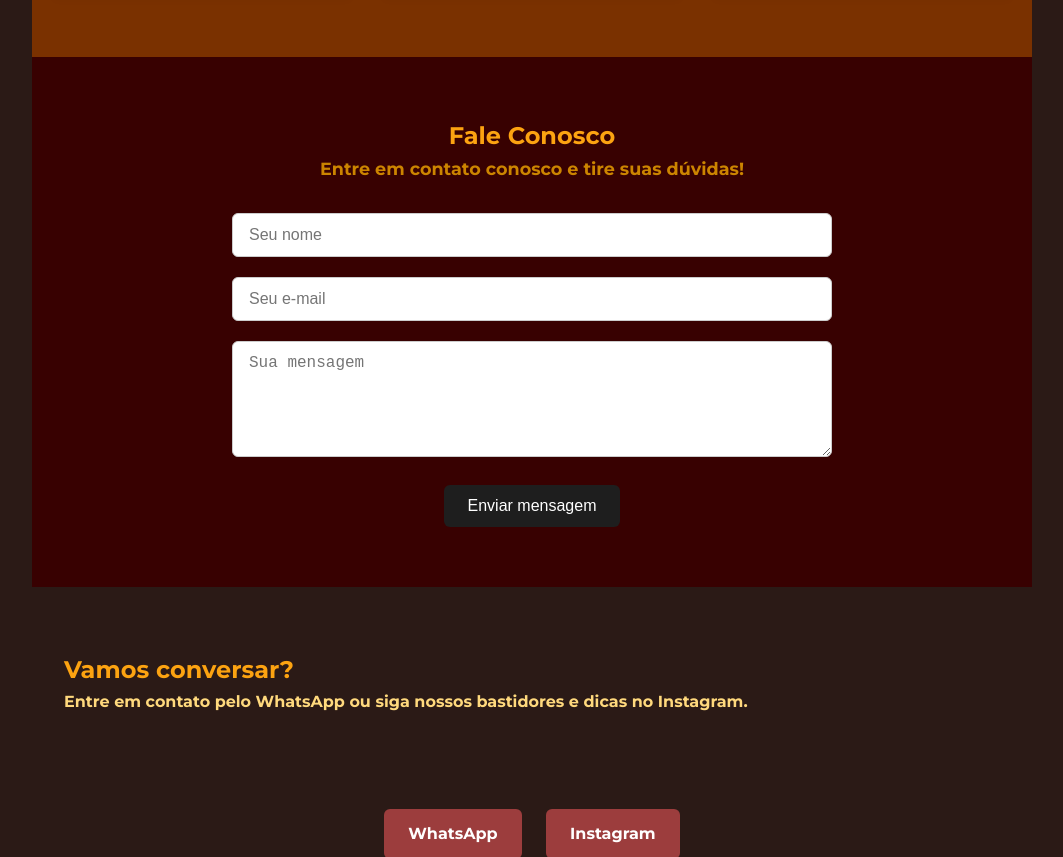
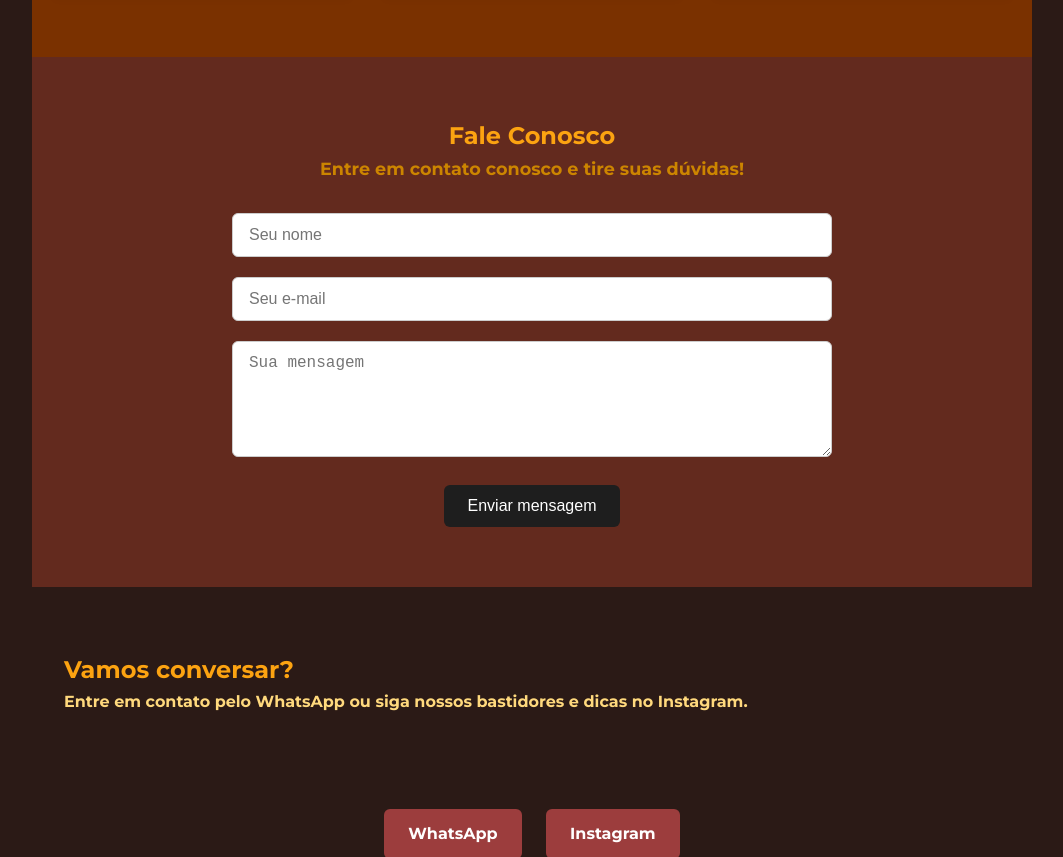
Before and after one commit to OsaeGun/Agencia-Caizem, a plain HTML site: page index.html in a window 1280 px wide. Shown: the part 1919-2776 px from the top of the page, without its empty margins (108-1171 px from the left). Drawn offline with nearby package versions, Linux system fonts and the light colour scheme.

Commit message:
Update style.css

```diff
--- a/style.css
+++ b/style.css
@@ -170,7 +170,7 @@ footer a {
 
 #formulario-contato {
   padding: 60px 20px;
-  background-color: #380101;
+  background-color: #632a1e;
   text-align: center;
 }
 
```
